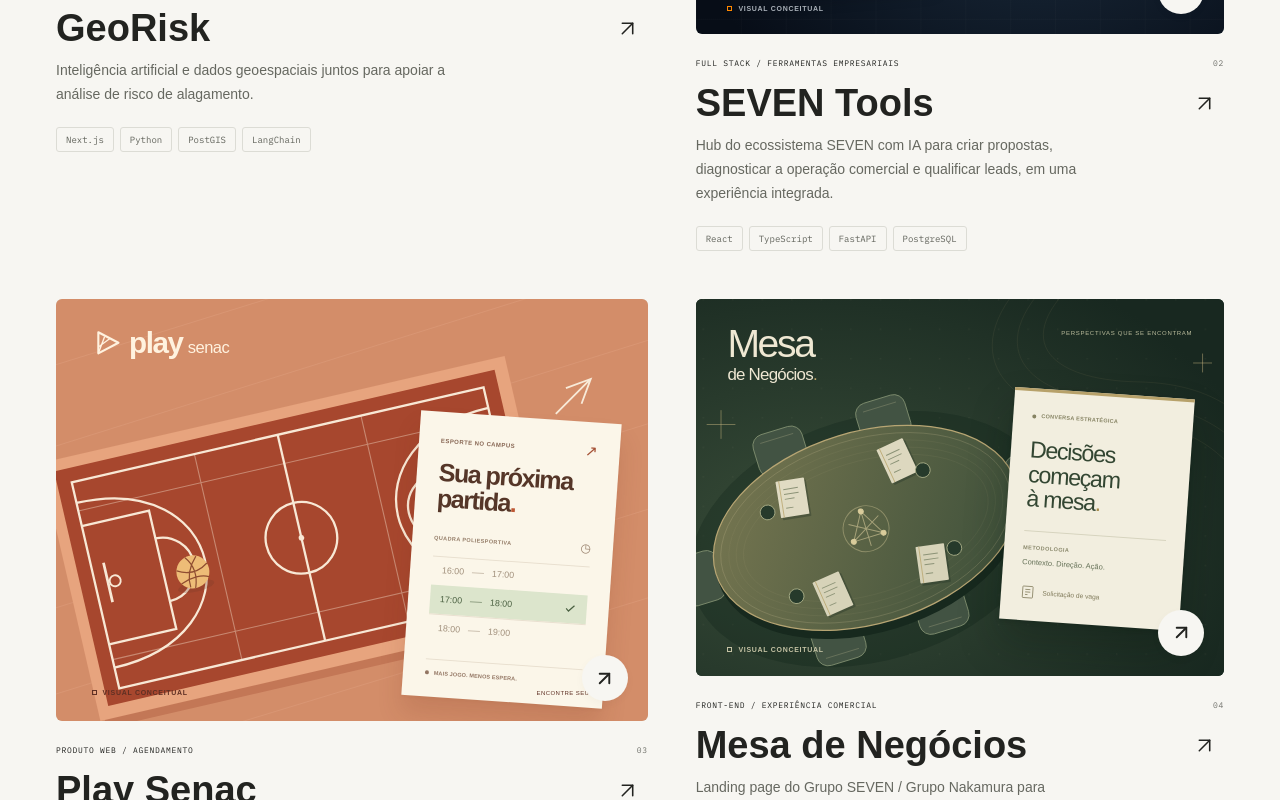
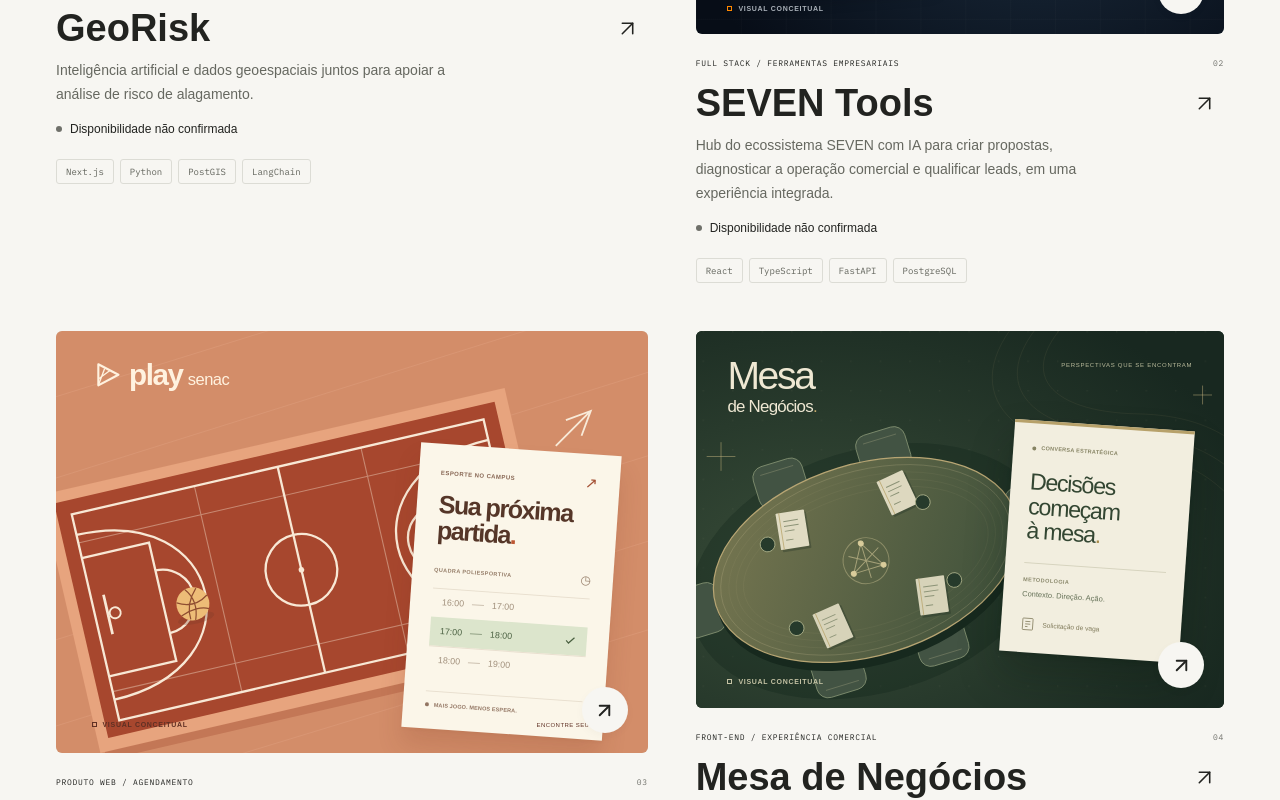
Before and after one commit to GuilhermeSerafim/guiler-portfolio, a React (Vite) app: page / in a window 1280 px wide. Shown: the part 1760-2560 px from the top of the page. Built offline with nearby package versions, Linux system fonts and the light colour scheme; no server answers.

Commit message:
feat(projetos): exibir disponibilidade e contexto das demos

```diff
--- a/src/App.tsx
+++ b/src/App.tsx
@@ -26,6 +26,8 @@
 import { Magnetic, Reveal, TiltedPortrait } from "./components/Interactions";
 import { ProjectVisual } from "./components/ProjectVisual";
 import { ProjectDialog } from "./components/ProjectDialog";
+import { ProjectHealthStatus } from "./components/ProjectHealthStatus";
+import { useProjectHealth } from "./project-health/useProjectHealth";
 import { MagneticField } from "./components/MagneticField";
 import { AnalyticsPreferences } from "./components/AnalyticsPreferences";
 import { track } from "./analytics/client";
@@ -85,6 +87,7 @@
 }
 
 function App() {
+  const projectHealth = useProjectHealth();
   const [showMagneticField] = useState(
     () => new URLSearchParams(window.location.search).get("visual") !== "original",
   );
@@ -479,6 +482,7 @@
                       </button>
                     </div>
                     <p className="project-description">{project.description}</p>
+                    <ProjectHealthStatus health={projectHealth[project.id]} compact />
                     <div className="project-bottom">
                       <div className="tags">
                         {project.tags.map((tag) => (
@@ -782,6 +786,7 @@
       </main>
       <ProjectDialog
         project={selectedProject}
+        health={selectedProject ? projectHealth[selectedProject.id] : undefined}
         onClose={() => setSelectedProject(null)}
       />
     </>
--- a/src/components/ProjectDialog.tsx
+++ b/src/components/ProjectDialog.tsx
@@ -2,12 +2,16 @@
 import { ArrowUpRight, Github, X } from "lucide-react";
 import type { Project } from "../data";
 import { track } from "../analytics/client";
+import { ProjectHealthStatus } from "./ProjectHealthStatus";
+import type { ProjectHealthView } from "../project-health/view";
 
 export function ProjectDialog({
   project,
+  health,
   onClose,
 }: {
   project: Project | null;
+  health?: ProjectHealthView;
   onClose: () => void;
 }) {
   const dialog = useRef<HTMLDialogElement>(null);
@@ -93,6 +97,7 @@
               <h3>O resultado</h3>
               <p>{project.outcome}</p>
             </section>
+            {project.demoNotice && <p className="case-demo-notice">{project.demoNotice}</p>}
             <div className="case-links">
               <a
                 className="button button-blue"
@@ -101,7 +106,7 @@
                 target="_blank"
                 rel="noreferrer"
               >
-                Abrir projeto <ArrowUpRight size={18} />
+                {project.demoNotice ? "Abrir demonstração" : "Abrir projeto"} <ArrowUpRight size={18} />
               </a>
               {project.github && (
                 <a
@@ -115,6 +120,7 @@
                 </a>
               )}
             </div>
+            {health && <ProjectHealthStatus health={health} />}
           </div>
         </>
       )}
--- /dev/null
+++ b/src/components/ProjectHealthStatus.css
@@ -0,0 +1,142 @@
+.project-health {
+  --health-color: var(--muted);
+  min-width: 0;
+  color: var(--ink);
+  overflow-wrap: anywhere;
+}
+
+.case-demo-notice {
+  margin-top: 26px;
+  padding-left: 14px;
+  border-left: 2px solid var(--line);
+  color: #63675d;
+  font-size: 13px;
+  line-height: 1.7;
+}
+
+.project-health[data-health="operational"] {
+  --health-color: var(--blue);
+}
+
+.project-health[data-health="degraded"] {
+  --health-color: #8a5c16;
+}
+
+.project-health[data-health="down"] {
+  --health-color: #9e3e32;
+}
+
+.project-health[data-health="maintenance"] {
+  --health-color: #535f9b;
+}
+
+.project-health-state {
+  display: inline-flex;
+  min-width: 0;
+  align-items: baseline;
+  gap: 8px;
+  font-size: 12px;
+  font-weight: 500;
+  line-height: 1.6;
+}
+
+.project-health-indicator {
+  position: relative;
+  top: -1px;
+  width: 6px;
+  height: 6px;
+  flex: 0 0 6px;
+  border-radius: 50%;
+  background: var(--health-color);
+}
+
+.project-health--compact {
+  display: flex;
+  flex-wrap: wrap;
+  align-items: baseline;
+  gap: 3px 14px;
+  margin-block: 13px 16px;
+}
+
+.project-health-time {
+  color: var(--muted);
+  font-family: var(--mono);
+  font-size: 10px;
+  line-height: 1.7;
+}
+
+.project-health--detail {
+  margin-top: 30px;
+  padding-top: 22px;
+  border-top: 1px solid var(--line);
+}
+
+.project-health.project-health--detail .project-health-heading {
+  margin: 0 0 14px;
+  color: var(--ink);
+  font-family: var(--display);
+  font-size: 19px;
+  font-weight: 600;
+  line-height: 1.3;
+  letter-spacing: -0.3px;
+}
+
+.project-health--detail .project-health-state {
+  font-size: 13px;
+}
+
+.project-health.project-health--detail .project-health-message,
+.project-health.project-health--detail .project-health-coverage {
+  margin: 8px 0 0;
+  color: #63675d;
+  font-size: 13px;
+  line-height: 1.7;
+}
+
+.project-health.project-health--detail .project-health-checked {
+  margin: 8px 0 0;
+  color: var(--muted);
+  font-family: var(--mono);
+  font-size: 10px;
+  line-height: 1.8;
+}
+
+.project-health.project-health--detail .project-health-coverage {
+  margin-top: 16px;
+}
+
+.project-health-coverage > span {
+  display: block;
+  margin-bottom: 3px;
+  color: var(--ink);
+  font-size: 11px;
+  font-weight: 600;
+}
+
+.project-health-maintenance {
+  margin-top: 17px;
+  padding-left: 12px;
+  border-left: 2px solid #8d96c2;
+}
+
+.project-health-maintenance > strong {
+  display: block;
+  font-size: 12px;
+  font-weight: 600;
+  line-height: 1.6;
+}
+
+.project-health.project-health--detail .project-health-maintenance > p {
+  margin: 4px 0 0;
+  color: #63675d;
+  font-size: 13px;
+  line-height: 1.7;
+}
+
+.project-health.project-health--detail
+  .project-health-maintenance
+  > .project-health-maintenance-end {
+  margin-top: 7px;
+  color: var(--muted);
+  font-size: 11px;
+}
--- /dev/null
+++ b/src/components/ProjectHealthStatus.tsx
@@ -0,0 +1,106 @@
+import type { ProjectHealthView } from "../project-health/view";
+import "./ProjectHealthStatus.css";
+
+const absoluteDate = new Intl.DateTimeFormat("pt-BR", {
+  day: "2-digit",
+  month: "short",
+  year: "numeric",
+  hour: "2-digit",
+  minute: "2-digit",
+  timeZoneName: "short",
+});
+
+const clockTime = new Intl.DateTimeFormat("pt-BR", {
+  day: "2-digit",
+  month: "2-digit",
+  hour: "2-digit",
+  minute: "2-digit",
+});
+
+function readableDate(value: string | null): Date | null {
+  if (!value) return null;
+  const date = new Date(value);
+  return Number.isFinite(date.getTime()) ? date : null;
+}
+
+export function ProjectHealthStatus({
+  health,
+  compact = false,
+}: {
+  health: ProjectHealthView;
+  compact?: boolean;
+}) {
+  const checkedAt = readableDate(health.checkedAt);
+  const maintenanceEndsAt = readableDate(health.maintenance?.endsAt ?? null);
+
+  const status = (
+    <span className="project-health-state">
+      <span className="project-health-indicator" aria-hidden="true" />
+      <span>{health.label}</span>
+    </span>
+  );
+
+  if (compact) {
+    return (
+      <div
+        className="project-health project-health--compact"
+        data-health={health.status}
+      >
+        {status}
+        {checkedAt && (
+          <span className="project-health-time">
+            Verificação em{" "}
+            <time
+              dateTime={checkedAt.toISOString()}
+              aria-label={absoluteDate.format(checkedAt)}
+            >
+              {clockTime.format(checkedAt)}
+            </time>
+          </span>
+        )}
+      </div>
+    );
+  }
+
+  return (
+    <div
+      className="project-health project-health--detail"
+      data-health={health.status}
+    >
+      <h3 className="project-health-heading">Demonstração e disponibilidade</h3>
+      {status}
+      <p className="project-health-message">{health.message}</p>
+      {checkedAt && (
+        <p className="project-health-checked">
+          Última verificação:{" "}
+          <time dateTime={checkedAt.toISOString()}>
+            {absoluteDate.format(checkedAt)}
+          </time>
+        </p>
+      )}
+      {health.coverage && (
+        <p className="project-health-coverage">
+          <span>Cobertura do monitoramento</span>
+          {health.coverage}
+        </p>
+      )}
+      {health.maintenance && (
+        <aside
+          className="project-health-maintenance"
+          aria-label="Manutenção informada"
+        >
+          <strong>Manutenção informada</strong>
+          <p>{health.maintenance.message}</p>
+          {maintenanceEndsAt && (
+            <p className="project-health-maintenance-end">
+              Previsão de término:{" "}
+              <time dateTime={maintenanceEndsAt.toISOString()}>
+                {absoluteDate.format(maintenanceEndsAt)}
+              </time>
+            </p>
+          )}
+        </aside>
+      )}
+    </div>
+  );
+}
```
